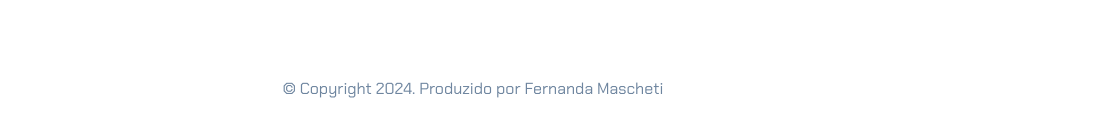
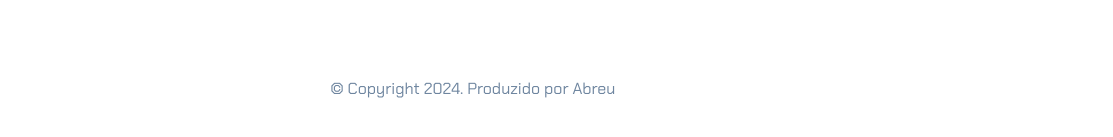
Before and after one commit to littlecarrot04/portf-lio-, a plain HTML site: page index.html in a window 1280 px wide. Shown: the part 1039-1176 px from the top of the page, 167-1280 px from the left. Drawn offline with nearby package versions, Linux system fonts and the light colour scheme.

Commit message:
Update index.html

```diff
--- a/index.html
+++ b/index.html
@@ -150,7 +150,7 @@
             <i class="bi bi-github"></i>
             <a href="https://github.com/littlecarrot04">GitHub</a>
         </div>
-        <p class="my-5 text-center">© Copyright 2024. Produzido por Fernanda Mascheti</p>
+        <p class="my-5 text-center">© Copyright 2024. Produzido por Abreu</p>
     </footer>
 
     <script src="https://cdn.jsdelivr.net/npm/bootstrap@5.3.2/dist/js/bootstrap.bundle.min.js"></script>
```
